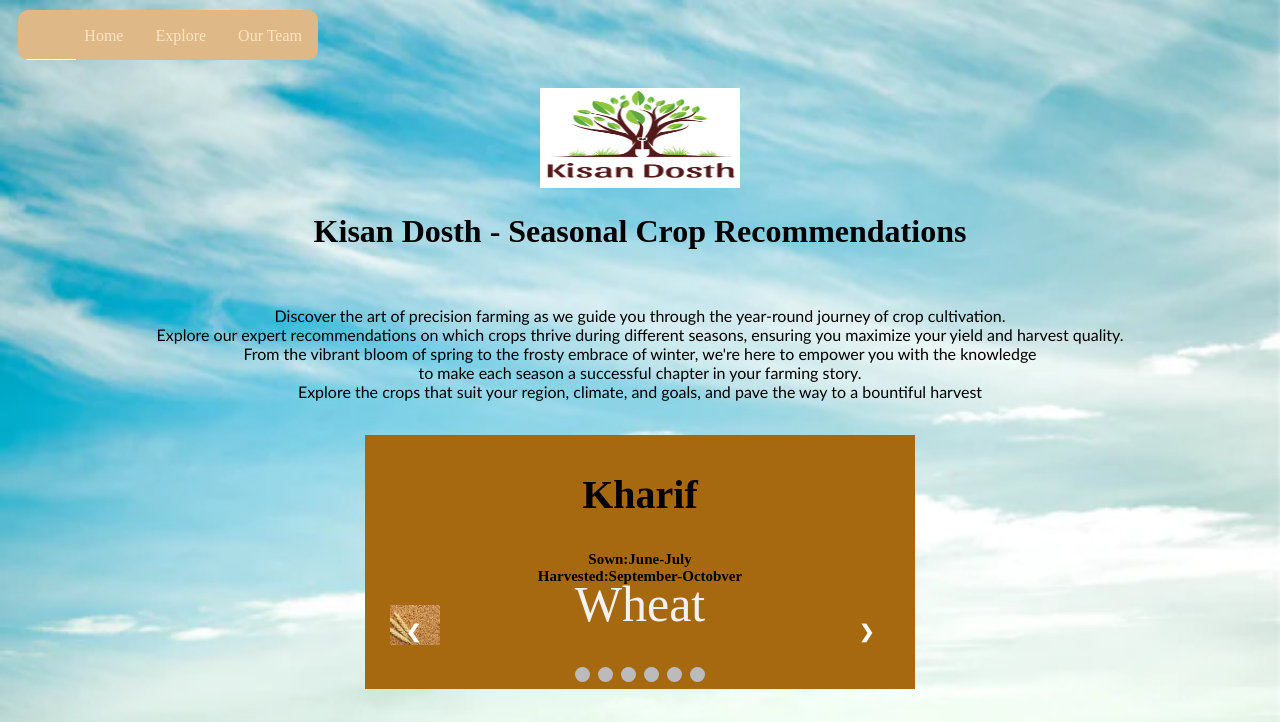
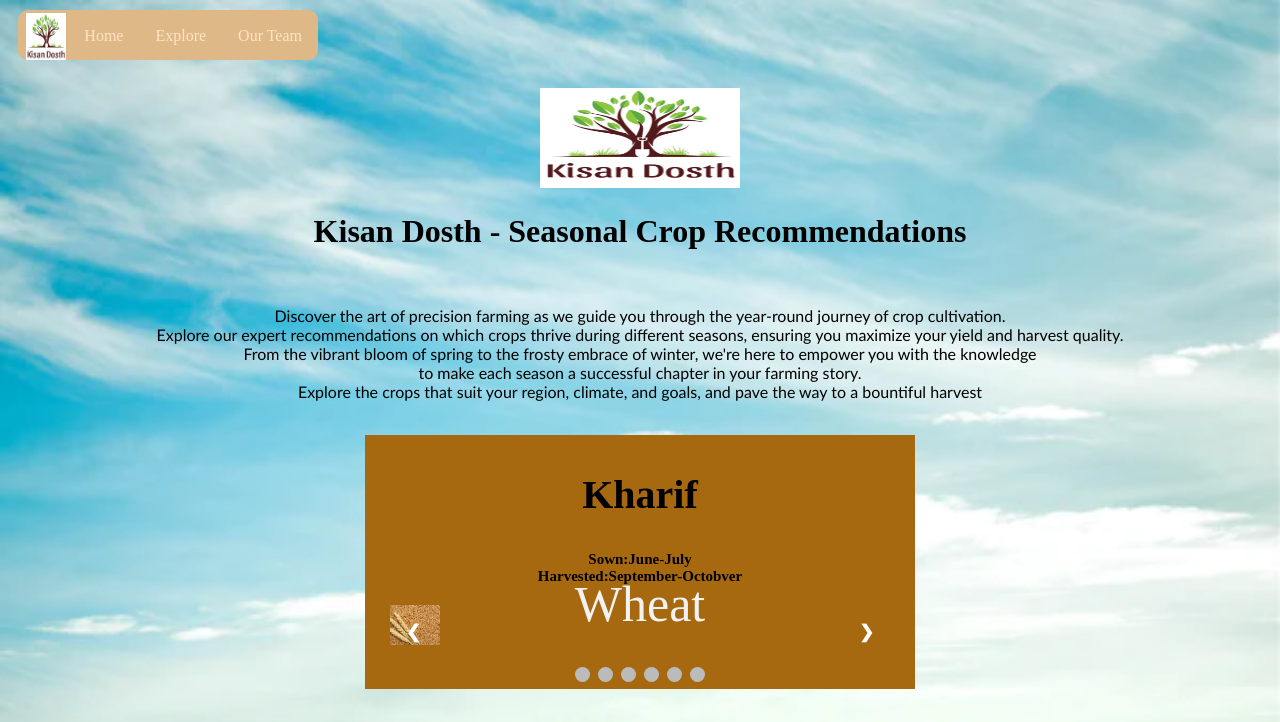
Before and after one commit to Nooharikakuntla/Kisan-Dosth, a plain HTML site: page demo2.html in a window 1280 px wide. Shown: the top 722 px of the page. Drawn offline with Linux system fonts and the light colour scheme.

Commit message:
Update demo2.html

```diff
--- a/demo2.html
+++ b/demo2.html
@@ -162,7 +162,7 @@
     <a href="Our Team.html">Our Team</a>
     <a href="home.html">Explore</a>
     <a href="main.html">Home</a>
-    <img src="log.jpg" alt="">
+    <img src="log.jpg" style="width: 40px; height: 50px; " alt="">
 </div>
     <br>
     <center><img src="log.jpg".jpg" style="width: 200px; height: 100px; "></center>
```
